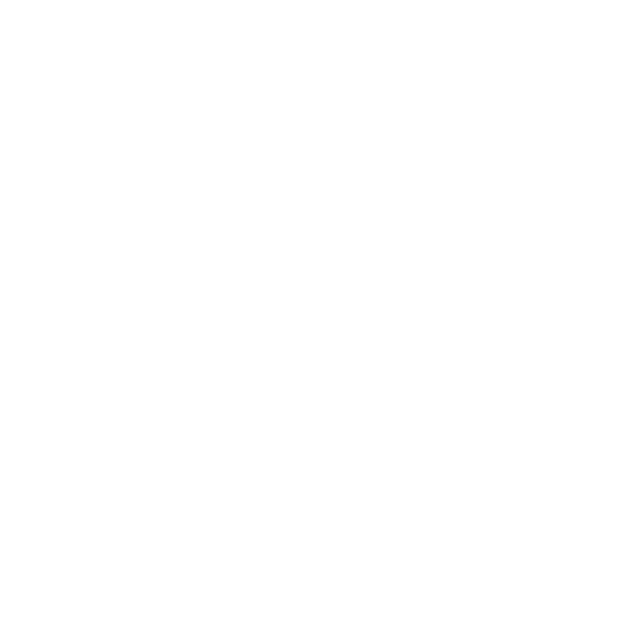
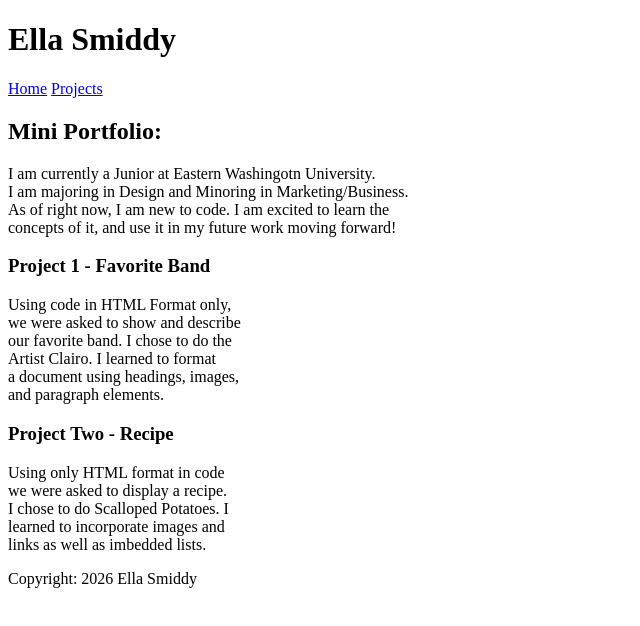
Before and after one commit to ella-smiddy/DESN368-s26-workspace, a plain HTML site: page week-2/HTML-101/building-blocks.html in a window 1280 px wide. Shown: the whole page, without its empty margins (0-640 px from the left). Drawn offline with Linux system fonts and the light colour scheme.

Commit message:
Fix HTML structure by removing duplicate head and correcting body nesting

```diff
--- a/week-2/HTML-101/building-blocks.html
+++ b/week-2/HTML-101/building-blocks.html
@@ -6,8 +6,41 @@
     <title>Building Blocks</title>
 </head>
 <body>
-    <!-- Migrated from CodePen -->
-    <!-- Paste your CodePen code here -->
+   <head>
+    <title>My Homepage</title>
+</head>
+<body>
+    <div id="header">
+        <h1>Ella Smiddy</h1>
+
+        <div id="nav">
+            <a href="#">Home</a>
+            <a href="#">Projects</a>
+        </div>
+    </div>
+    <div id="hero">
+        <h2>Mini Portfolio:</h2>
+        <p>I am currently a Junior at Eastern Washingotn University.<br> I am majoring in Design and Minoring in Marketing/Business.<br>As of right now, I am new to code. I am excited to learn the<br> concepts of it, and use it in my future work moving forward!  </p>
+    </div>
+
+    <div id="content">
+
+        <div class="project-card">
+            <h3>Project 1 - Favorite Band</h3>
+            <p>Using code in HTML Format only,<br> we were asked to show and describe<br> our favorite band. I chose to do the<br>Artist Clairo. I learned to format<br>a document using headings, images,<br>and paragraph elements.</p>
+        </div>
+
+        <div class="project-card">
+            <h3>Project Two - Recipe </h3>
+            <p>Using only HTML format in code<br>we were asked to display a recipe.<br>I chose to do Scalloped Potatoes. I <br>learned to incorporate images and<br>links as well as imbedded lists.</p>
+        </div>
+
+    </div>
+<div id="footer">
+        <p>Copyright: 2026 Ella Smiddy</p>
+    </div>
+
+</body>
 
 </body>
 </html>
```
